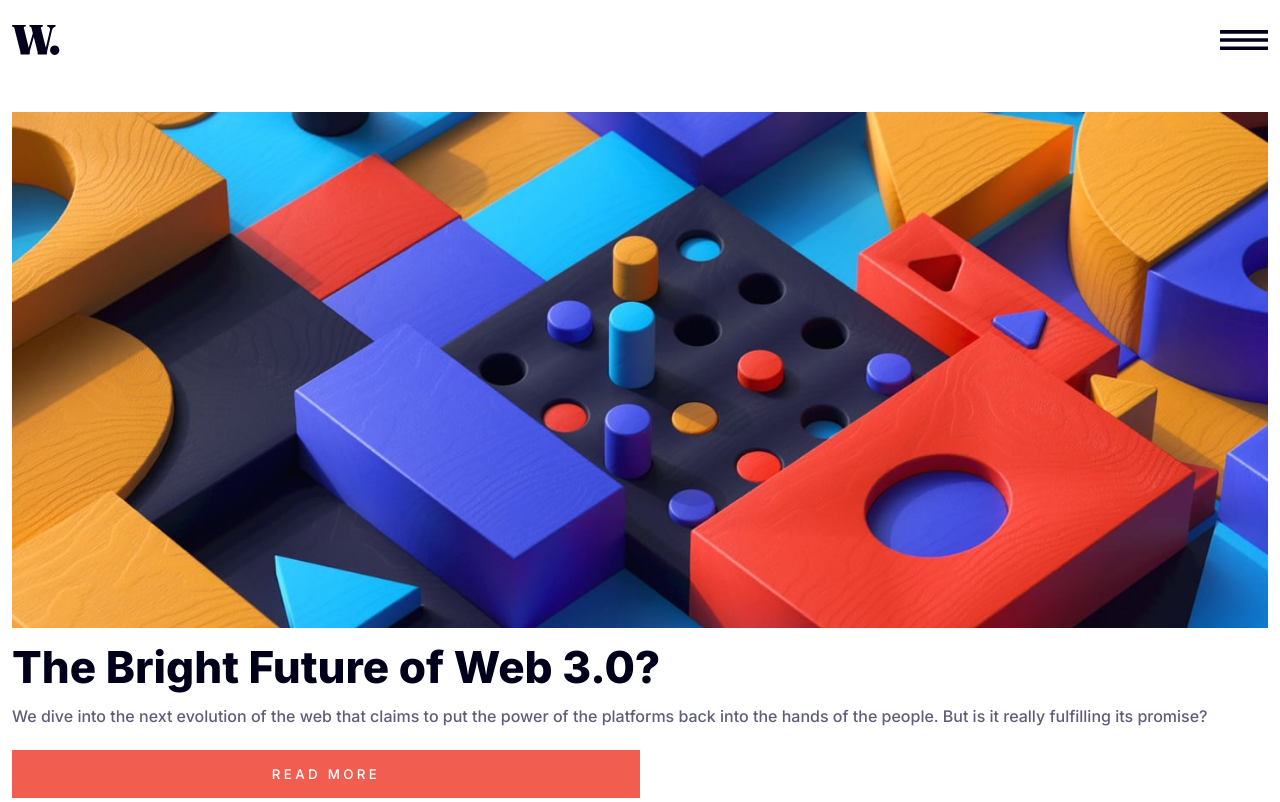
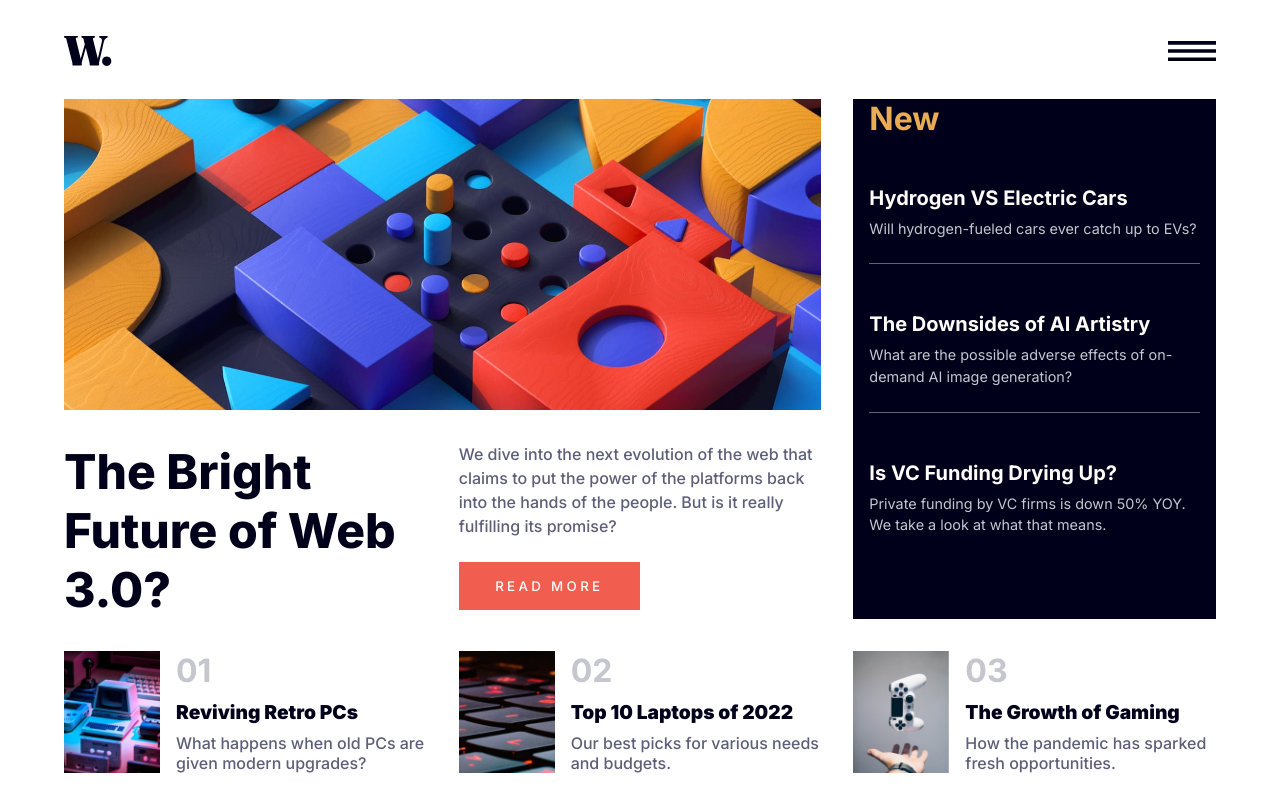
Before and after one commit to StarPlatinumSan/news-homepage-main, a plain HTML site: page index.html in a window 1280 px wide. Shown: the top 802 px of the page. Drawn offline with Linux system fonts and the light colour scheme.

Commit message:
time for some more grind

```diff
--- a/css/queries.css
+++ b/css/queries.css
@@ -1,2 +1,87 @@
 @media only screen and (min-width: 700px) {
+	body {
+		display: flex;
+		flex-direction: column;
+		/* padding-left: 3rem;
+		padding-right: 3rem; */
+	}
+
+	.container {
+		gap: 2rem;
+	}
+
+	.subHero {
+		flex-direction: row;
+		justify-content: space-evenly;
+	}
 }
+
+@media only screen and (min-width: 1000px) {
+	body {
+		align-items: center;
+		justify-content: center;
+		padding: 0;
+	}
+
+	header {
+		margin-top: 0;
+	}
+
+	h1 {
+		font-size: 3em;
+	}
+
+	.page {
+		display: flex;
+		flex-direction: column;
+		max-width: 75rem;
+		padding: 1.5rem;
+	}
+
+	.container {
+		display: grid;
+		grid-template-columns: 1fr 1fr 1fr;
+		row-gap: 2rem;
+		column-gap: 2rem;
+	}
+
+	#mainImage {
+		grid-column: 1 / 3;
+		min-height: 100%;
+	}
+
+	.news {
+		justify-content: start;
+		align-content: start;
+		gap: 3rem;
+		grid-column: 3 / 4;
+		grid-row: 1 / 3;
+		margin: 0;
+	}
+
+	.news h2 {
+		padding-top: 0;
+	}
+
+	.logo {
+		padding: 1.5rem;
+	}
+
+	.mainSection {
+		gap: 2rem;
+		grid-column: 1 / 3;
+	}
+
+	.subHero {
+		gap: 2rem;
+	}
+
+	.otherAds {
+		flex-direction: row;
+		grid-column: 1 / -1;
+	}
+
+	.ad3 {
+		margin-bottom: 0;
+	}
+}
--- a/css/style.css
+++ b/css/style.css
@@ -5,19 +5,28 @@
 	font-family: "Inter", sans-serif;
 }
 
+html {
+	width: 100vw;
+	height: 100vh;
+}
+
 body {
 	margin: 0;
 	padding: 0;
-	padding-left: 0.75rem;
-	padding-right: 0.75rem;
+	/* padding-left: 0.75rem;
+	padding-right: 0.75rem; */
+	padding-bottom: 2rem;
 	font-family: "Inter", sans-serif;
+	display: flex;
+	flex-direction: column;
+	height: 100vh;
 }
 
 header {
 	display: flex;
 	justify-content: space-between;
-	margin-top: 1em;
-	margin-bottom: 1em;
+	margin-top: 1.5rem;
+	margin-bottom: 1.5rem;
 }
 
 h1 {
@@ -41,9 +50,18 @@ h1 {
 	flex-direction: column;
 }
 
+.page {
+	max-width: 40rem;
+	align-self: center;
+	padding-left: 0.75rem;
+	padding-right: 0.75rem;
+}
+
 .container {
-	gap: 2rem;
+	gap: 1.5rem;
 }
+
+/* Header section */
 
 .logo {
 	background-image: url(../assets/images/logo.svg);
@@ -61,9 +79,7 @@ h1 {
 	padding: 1.5rem;
 }
 
-.mainSection {
-	gap: 0.75rem;
-}
+/* Main section */
 
 #mainImage {
 	width: 100%;
@@ -77,24 +93,29 @@ h1 {
 .titleDescription {
 	font-weight: 500;
 	color: var(--dark-grayish-blue);
+	line-height: 1.5em;
 }
 
 .readMoreButton {
 	width: 50%;
 	height: 3rem;
 	background-color: var(--soft-red);
-	color: white;
+	color: var(--off-white);
 	letter-spacing: 0.25em;
 	font-weight: 500;
 	border: none;
 }
 
+/* Aside section */
+
 .news {
 	background-color: var(--very-dark-blue);
-	color: white;
+	color: var(--off-white);
 	gap: 1.5rem;
 	padding-left: 1em;
 	padding-right: 1em;
+	margin-top: 2rem;
+	margin-bottom: 2rem;
 }
 
 .news h2 {
@@ -123,5 +144,47 @@ h1 {
 
 .asideDescription {
 	font-size: 0.9em;
+	line-height: 1.5em;
 	color: var(--grayish-blue);
 }
+
+/* Ads section */
+
+.subAds {
+	display: flex;
+	gap: 1em;
+}
+
+.adsTitle {
+	margin-top: 0.5em;
+	margin-bottom: 0.5em;
+	color: var(--very-dark-blue);
+	font-weight: 900;
+	font-size: 1.2em;
+}
+
+.adsDescription {
+	color: var(--dark-grayish-blue);
+	font-weight: 500;
+}
+
+.subAds img {
+	width: 6em;
+	height: auto;
+}
+
+.numberAds {
+	color: var(--grayish-blue);
+	font-size: 2em;
+}
+
+.ad3 {
+	margin-bottom: 2rem;
+}
+
+/* Footer section */
+
+footer {
+	margin-top: 3rem;
+	padding: 1em;
+}
--- a/index.html
+++ b/index.html
@@ -23,26 +23,29 @@
 </head>
 <body>
 
-
-<div class="container flexPhone">
+<section class="page">
 
   <header>
     <div class="logo"></div>
     <div class="hamMenu"></div>
   </header>
 
-  <main class="mainSection flexPhone">
+  <div class="container flexPhone">
+
+
+
     <img src="assets/images/image-web-3-mobile.jpg" alt="" id="mainImage">
+
     <div class="title">
       <h1>The Bright Future of Web 3.0?</h1>
     </div>
+
     <div class="subTitle flexPhone">
       <p class="titleDescription">We dive into the next evolution of the web that claims to put the power of the platforms back into the hands of the people.
         But is it really fulfilling its promise?
       </p>
       <button class="readMoreButton">READ MORE</button>
     </div>
-  </main>
 
     <aside class="news flexPhone">
       <h2>New</h2>
@@ -60,29 +63,43 @@
       </div>
     </aside>
 
-  <section class="otherAds">
-    <div class="01">
+
+    <div class="ad1 subAds">
+      <img src="assets/images/image-retro-pcs.jpg" alt="Retro PC" id="retroPC">
+      <div class="adsSideImage flexPhone">
         <h3 class="numberAds">01</h3>
         <h4 class="adsTitle">Reviving Retro PCs</h4>
         <p class="adsDescription">What happens when old PCs are given modern upgrades?</p>
       </div>
-    <div class="02">
+    </div>
+
+    <div class="ad2 subAds">
+      <img src="assets/images/image-top-laptops.jpg" alt="Retro PC" id="laptop">
+      <div class="adsSideImage flexPhone">
         <h3 class="numberAds">02</h3>
         <h4 class="adsTitle">Top 10 Laptops of 2022</h4>
         <p class="adsDescription">Our best picks for various needs and budgets.</p>
       </div>
-    <div class="03">
+    </div>
+
+    <div class="ad3 subAds">
+      <img src="assets/images/image-gaming-growth.jpg" alt="Retro PC" id="gaming">
+      <div class="adsSideImage flexPhone">
         <h3 class="numberAds">03</h3>
         <h4 class="adsTitle">The Growth of Gaming</h4>
         <p class="adsDescription">How the pandemic has sparked fresh opportunities.</p>
       </div>
-  </section>
+    </div>
 
   </div>
 
-  <!-- <footer class="attribution">
+<!--  <footer class="attribution">
     Challenge by <a href="https://www.frontendmentor.io?ref=challenge" target="_blank">Frontend Mentor</a>.
     Coded by <a href="#">StarPlatinumSan</a>.
 </footer> -->
+
+</section>
+
+
 </body>
 </html>
```
Lines whose indentation alone changed are shown as unchanged.
